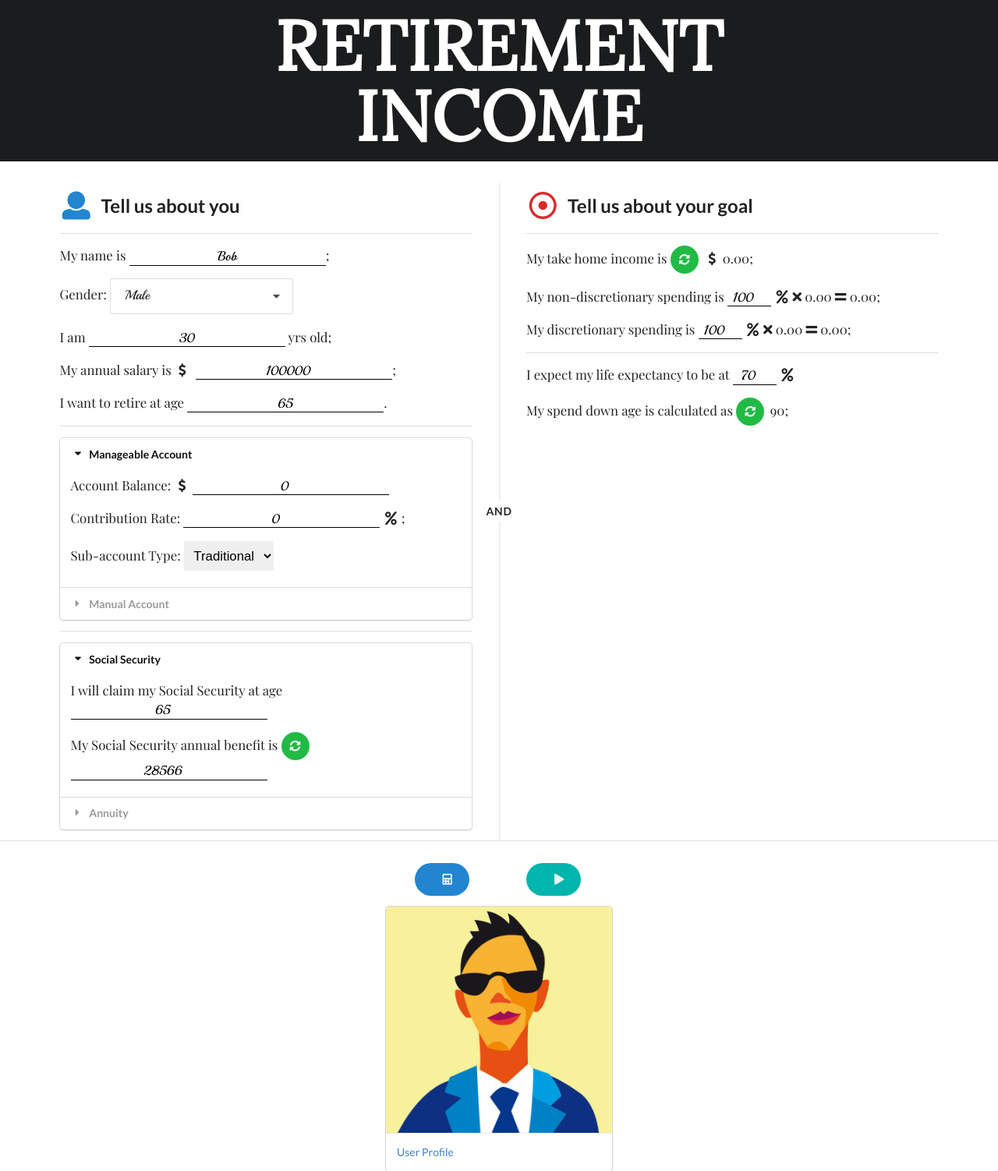
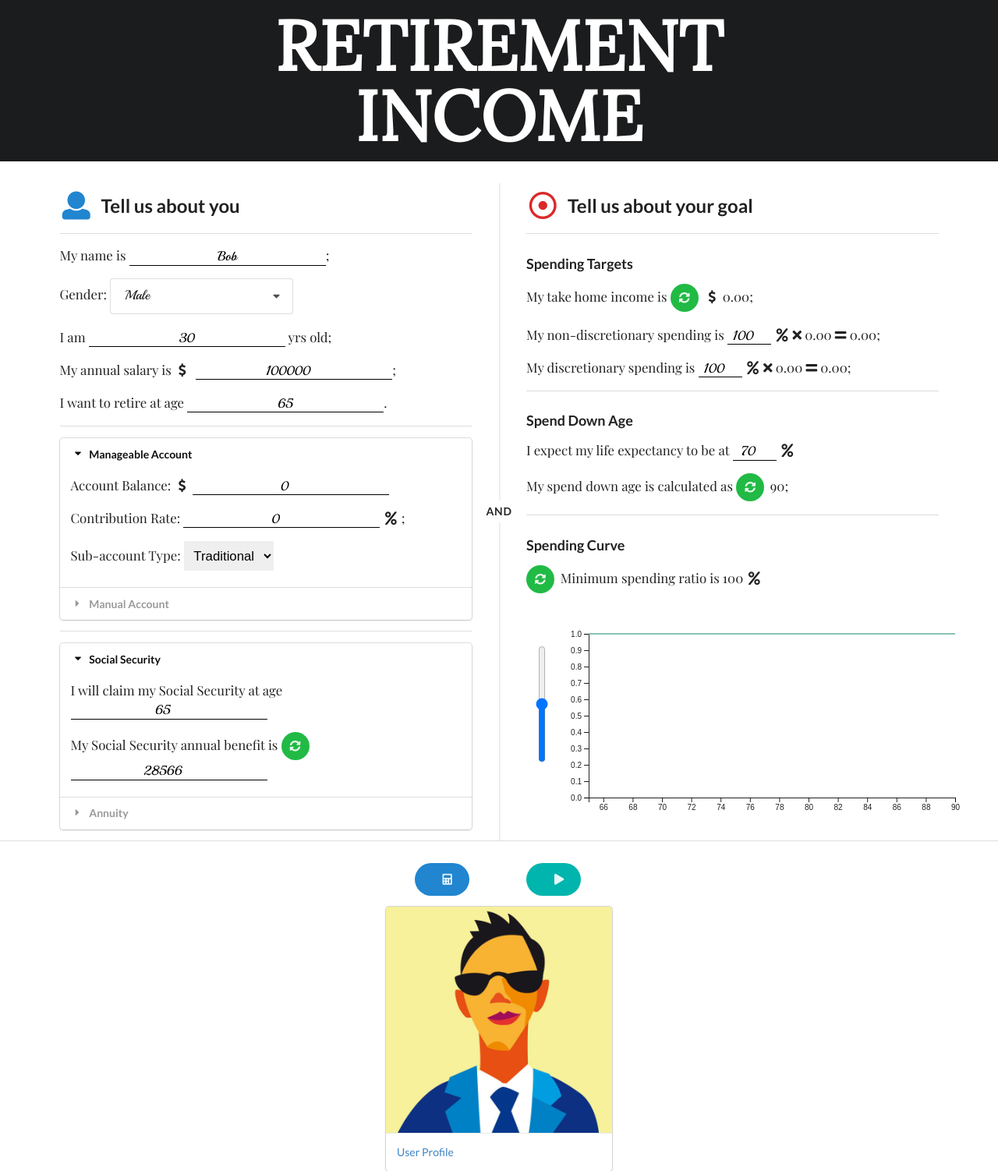
Before and after one commit to BLC/retirement-income, a Flask app: page / in a window 1280 px wide. Shown: the whole page at 78% size. Run offline with Flask 2, Linux system fonts and the light colour scheme; some libraries are stand-ins or nearby versions.

Commit message:
Add spend curve demo

```diff
--- a/static/css/main.css
+++ b/static/css/main.css
@@ -22,3 +22,19 @@ h1 {
   text-transform: uppercase;
   font-family: 'Lora', serif;
 }
+
+.slider-wrapper {
+  display: inline-block;
+  width: 20px;
+  height: 150px;
+  padding: 0;
+}
+.slider-wrapper input {
+  width: 150px;
+  height: 20px;
+  margin: 0;
+  transform-origin: 105px 95px;
+  transform: rotate(-90deg);
+  display: inline-block;
+  padding:0;
+}
--- a/static/js/spend_down.js
+++ b/static/js/spend_down.js
@@ -17,8 +17,6 @@ $('#calc-spend-down-age').on('click',function(event){
     }
     else {
 
-      console.log(data.spend_down_age)
-
       $('#spend-down-age').text(data.spend_down_age);
     }
 
--- /dev/null
+++ b/static/js/spending_curve.js
@@ -0,0 +1,108 @@
+var slideInput = document.querySelector("#spending-min-ratio");
+
+
+function drawSpendingCurve (x_1,x_2) {
+    // set the dimensions and margins of the graph
+    var margin = {top: 10, right: 30, bottom: 20, left: 80},
+    width = 580 - margin.left - margin.right,
+    height = 240 - margin.top - margin.bottom;
+
+    // append the svg object to the body of the page
+    var svg = d3.select("#spending-curve")
+    .append("svg")
+    .attr("width", width + margin.left + margin.right)
+    .attr("height", height + margin.top + margin.bottom)
+    .append("g")
+    .attr("transform",
+      "translate(" + margin.left + "," + margin.top + ")");
+
+    // var x_1 = parseInt($('#retirement-age').val());
+    // var x_2 = parseInt($('#spend-down-age').text());
+    var a_param = 1/Math.pow((x_1-x_2)/2,2);
+    var age_array = Array.from(Array(x_2-x_1+1),(x,index) => index + x_1);
+
+    // add the x Axis
+    var x = d3.scaleLinear()
+    .domain([x_1, x_2])
+    .range([0, width]);
+
+    svg.append("g")
+    .attr("transform", "translate(0," + height + ")")
+    .call(d3.axisBottom(x));
+
+    // add the y Axis
+    var y = d3.scaleLinear()
+    .range([height, 0])
+    .domain([0, 1]);
+
+    svg.append("g")
+    .call(d3.axisLeft(y));
+
+    // Calc Spending Curve Function and Update Curve
+    function calcSpendingCurve(age,alpha) {
+
+        var a = (1-alpha) * a_param;
+        var b = alpha;
+
+        return a * Math.pow((age-(x_1+x_2)/2),2) + b;
+    }
+
+    // Calculate the initial input values
+    // d3.select("#spending-min-ratio").property("value", "1");
+    var alpha_init = 1;
+    d3.select("#min-spending-ratio-output").text(alpha_init*100);
+    var age_ratio_array_init = age_array.map(d => [d,calcSpendingCurve(d,alpha_init)]);
+
+    var curve = svg
+    .append('g')
+    .append("path")
+      .attr("class", "mypath")
+      .datum(age_ratio_array_init)
+      .attr("fill", "none")
+      .attr("opacity", ".8")
+      .attr("stroke", "#69b3a2")
+      .attr("stroke-width", 2)
+      .attr("stroke-linejoin", "round")
+      .attr("d",  d3.line()
+        .curve(d3.curveBasis)
+          .x(function(d) { return x(d[0]); })
+          .y(function(d) { return y(d[1]); })
+    );
+
+    function updateCurve(alpha) {
+        // recompute density estimation
+        var age_ratio_array = age_array.map(d => [d,calcSpendingCurve(d,alpha)]);
+        // update the chart
+        curve
+        .datum(age_ratio_array)
+        .transition()
+        .duration(1000)
+        .attr("d",  d3.line()
+            .curve(d3.curveBasis)
+            .x(function(d) { return x(d[0]); })
+            .y(function(d) { return y(d[1]); })
+        );
+    }
+
+    slideInput.addEventListener('input',function(event) {
+        var selectedValue = parseFloat(slideInput.value);
+        d3.select("#min-spending-ratio-output").text(selectedValue*100);
+        updateCurve(selectedValue);
+    },false);
+}
+
+var age_1 = parseInt($('#retirement-age').val());
+var age_2 = parseInt($('#spend-down-age').text());
+
+drawSpendingCurve (age_1,age_2);
+
+$('#calc-spending-curve').on('click',function(event){
+
+    // Re- render the chart
+    d3.select("#spending-curve").selectAll("svg").remove();
+
+    age_1 = parseInt($('#retirement-age').val());
+    age_2 = parseInt($('#spend-down-age').text());
+
+    drawSpendingCurve (age_1,age_2);
+});
--- a/templates/index.html
+++ b/templates/index.html
@@ -110,6 +110,7 @@
         <div class="column wide">
           <h2 class="ui left floated header"><i class="dot circle outline red icon"></i>Tell us about your goal</h2>
           <div class="ui clearing divider"></div>
+          <h3>Spending Targets</h3>
           <p class="questionnaire">My take home income is
             <button class="circular ui icon button positive" id="calc-take-home-income">
               <i class="icon sync alternate"></i>
@@ -126,7 +127,9 @@
             <i class="percent icon"></i><i class="fas fa-times"></i> <span class="take-home-income">0.00</span> <i class="fas fa-equals"></i>
             <span id="dis-spend">0.00</span>;
           </p>
+          <!-- Calculate Spend Down Age -->
           <div class="ui clearing divider"></div>
+          <h3>Spend Down Age</h3>
           <p class="questionnaire">
             I expect my life expectancy to be at <input id="spend-down-confidence" type="number" class="inline-input" style="width:4rem" value="70">
             <i class="percent icon"></i>
@@ -138,6 +141,20 @@
             </button>
             <span id="spend-down-age">{{spen_down_age}}</span>;
           </p>
+          <div class="ui clearing divider"></div>
+          <h3>Spending Curve</h3>
+          <p class="questionnaire">
+            <button class="circular ui icon button positive" id="calc-spending-curve">
+              <i class="icon sync alternate"></i>
+            </button>
+            Minimum spending ratio is <span id="min-spending-ratio-output"></span> <i class="percent icon"></i>
+          </p>
+
+          <div class="slider-wrapper">
+            <input type="range" name="spending-min-ratio" id="spending-min-ratio" min="0.4" max="1" step="0.01" value="0.7">
+            <div id="spending-curve" style="display:inline-block"></div>
+          </div>
+          <!-- <div id="spending-curve"></div> -->
         </div>
       </div>
 
@@ -219,9 +236,11 @@
     });
   </script>
 
+  <script src="https://d3js.org/d3.v4.js"></script>
   <script src="{{ url_for('static', filename='js/target.js') }}"></script>
   <script src="{{ url_for('static', filename='js/spend_down.js') }}"></script>
   <script src="{{ url_for('static', filename='js/social_security.js') }}"></script>
+  <script src="{{ url_for('static', filename='js/spending_curve.js') }}"></script>
   <script src="{{ url_for('static', filename='js/main.js') }}"></script>
 
 </body>
```
